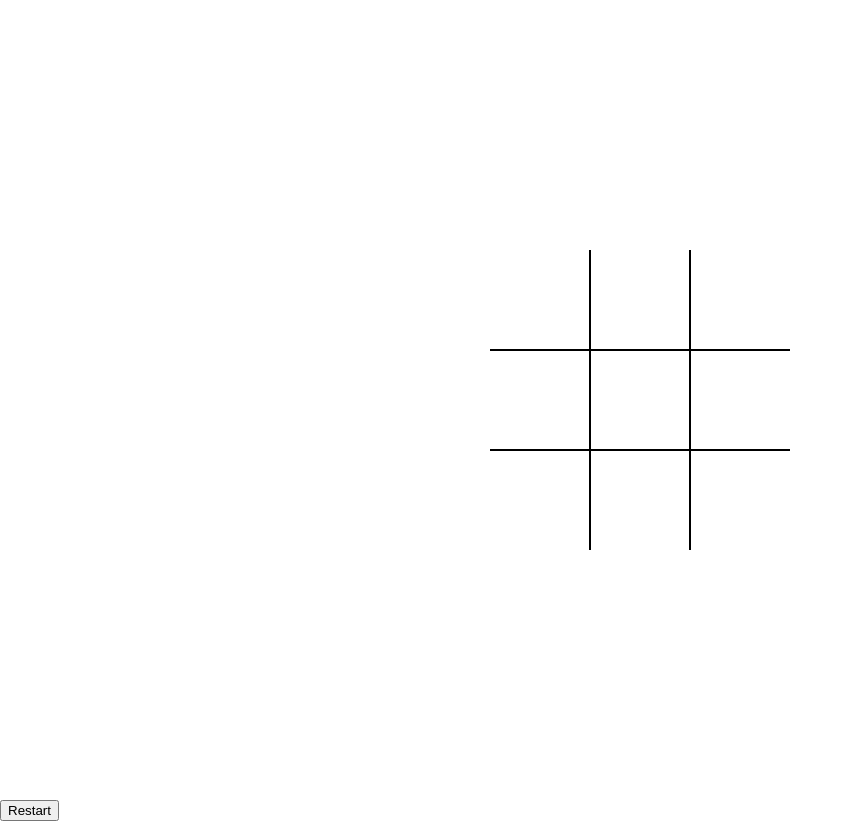
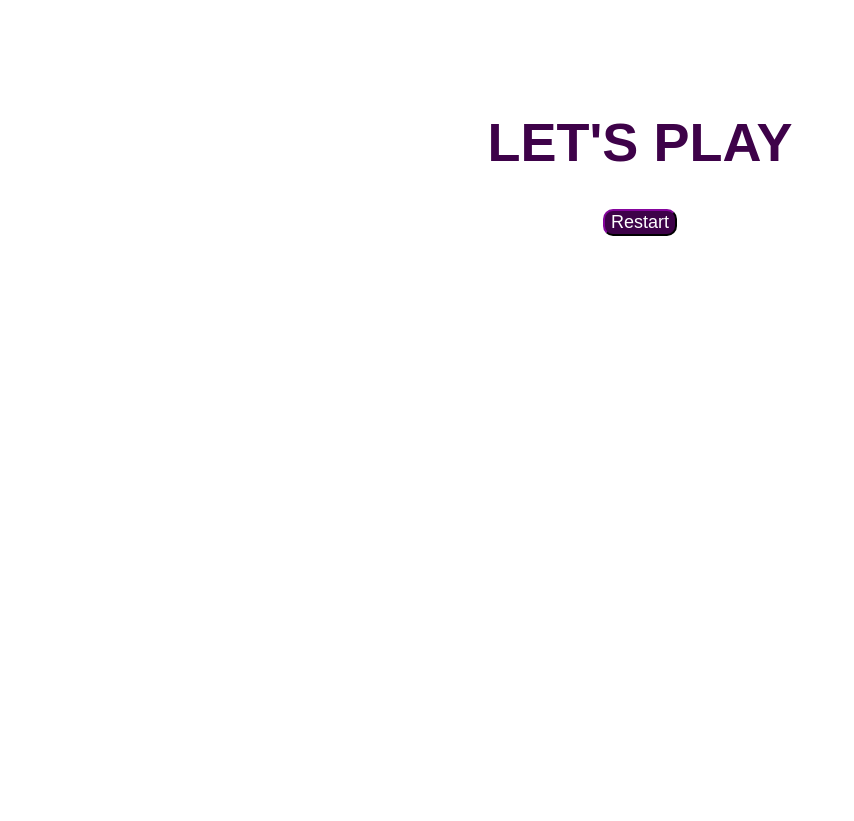
Before and after one commit to TCousiette/ticktactoe, a plain HTML site: page index.html in a window 1280 px wide. Shown: the whole page, without its empty margins (0-854 px from the left). After the commit the page ends 800 px from the top, so only its background shows below. Drawn offline with Linux system fonts and the light colour scheme.

Commit message:
updated css and html

```diff
--- a/index.html
+++ b/index.html
@@ -9,20 +9,24 @@
 <title>Tick Tac toe</title>
 </head>
 <body>
-    <div class="board" id="board">
-        <div class="cell" data-cell></div>
-        <div class="cell" data-cell></div>
-        <div class="cell" data-cell></div>
-        <div class="cell" data-cell></div>
-        <div class="cell" data-cell></div>
-        <div class="cell" data-cell></div>
-        <div class="cell" data-cell></div>
-        <div class="cell" data-cell></div>
-        <div class="cell" data-cell></div>
+    <div class="container" >
+      <h1 id="playText">Let's play</h1>
+      <button id="restartButton">Restart</button>
+      <div id="gameboard">
+        <div class="box" id="1" ></div>
+        <div class="box" id="2" ></div>
+        <div class="box" id="3" ></div>
+        <div class="box" id="4" ></div>
+        <div class="box" id="5" ></div>
+        <div class="box" id="6" ></div>
+        <div class="box" id="7" ></div>
+        <div class="box" id="8" ></div>
+        <div class="box" id="9" ></div>
+      </div>
+
       </div>
       <div class="winning-message" id="winningMessage">
         <div data-winning-message-text></div>
-        <button id="restartButton">Restart</button>
       </div>
 </body>
 </html>
--- a/styles.css
+++ b/styles.css
@@ -1,71 +1,59 @@
-*, *::after, *::before {
+:root{
+    --purple: #3e0249;
+}
+
+body{
+  margin: 0;
+  padding: 0;
+  color: var(--purple);
+  font-family: sans-serif;
+}
+
+* {
     box-sizing: border-box;
 }
-body{
-    margin: 0;
+
+h1{
+    font-size: 54px;
+    text-transform: uppercase;
 }
 
-:root {
-    --cell-size: 100px;
-    --mark-size: calc(var(--cell-size) * .9);
-  }
-
-.board {
-  width: 100vw;
-  height: 100vh;
-  display: grid;
-  justify-content: center;
-  align-content: center;
-  justify-items: center;
-  align-items: center;
-  grid-template-columns: repeat(3, auto)
-}
-
-/*CELLS*/
-
-
-.cell {
-    width: var(--cell-size);
-    height: var(--cell-size);
-    border: 1px solid black;
+.container{
+    padding: 40px;
+    height: 100vh;
     display: flex;
     justify-content: center;
     align-items: center;
+    flex-direction: column;
 }
 
-.cell:first-child,
-.cell:nth-child(2),
-.cell:nth-child(3){
-    border-top: none;
+#gameboard{
+width: 450px;
+display: flex;
+flex-wrap: wrap;
+margin-top: 40px;
 }
 
-.cell:nth-child(3n+1){
-    border-left: none;
-}
-.cell:nth-child(3n+3){
-    border-right: none;
+.box{
+  height: 150px;
+  width: 150px;
+  display: flex;
+  justify-content: center;
+  align-items: center;
+  color: var(--purple);
 }
 
-.cell:last-child,
-.cell:nth-child(7),
-.cell:nth-child(8){
-    border-bottom: none;
+button{
+    padding: 10 px 20px;
+    border-radius: 10px;
+    background-color: var(--purple);
+    color: white;
+    border-color: var(--purple);
+    font-size: 18px;
+    transition: 200ms transform;
 }
 
-/*X & O*/
-
-.cell.x::before,
-.cell.x::after{
-content: "";
-width: var(--mark-size);
-height: var(--mark-size);
-background-color: black;
+button:hover{
+    cursor: pointer;
+    transform: translateY(-2px);
 }
-
-.cell.x::before{
-    transform: rotate(45deg);
-}
-
-.cell.x::after{
-    transform: rotate(-45deg);
-}
```
